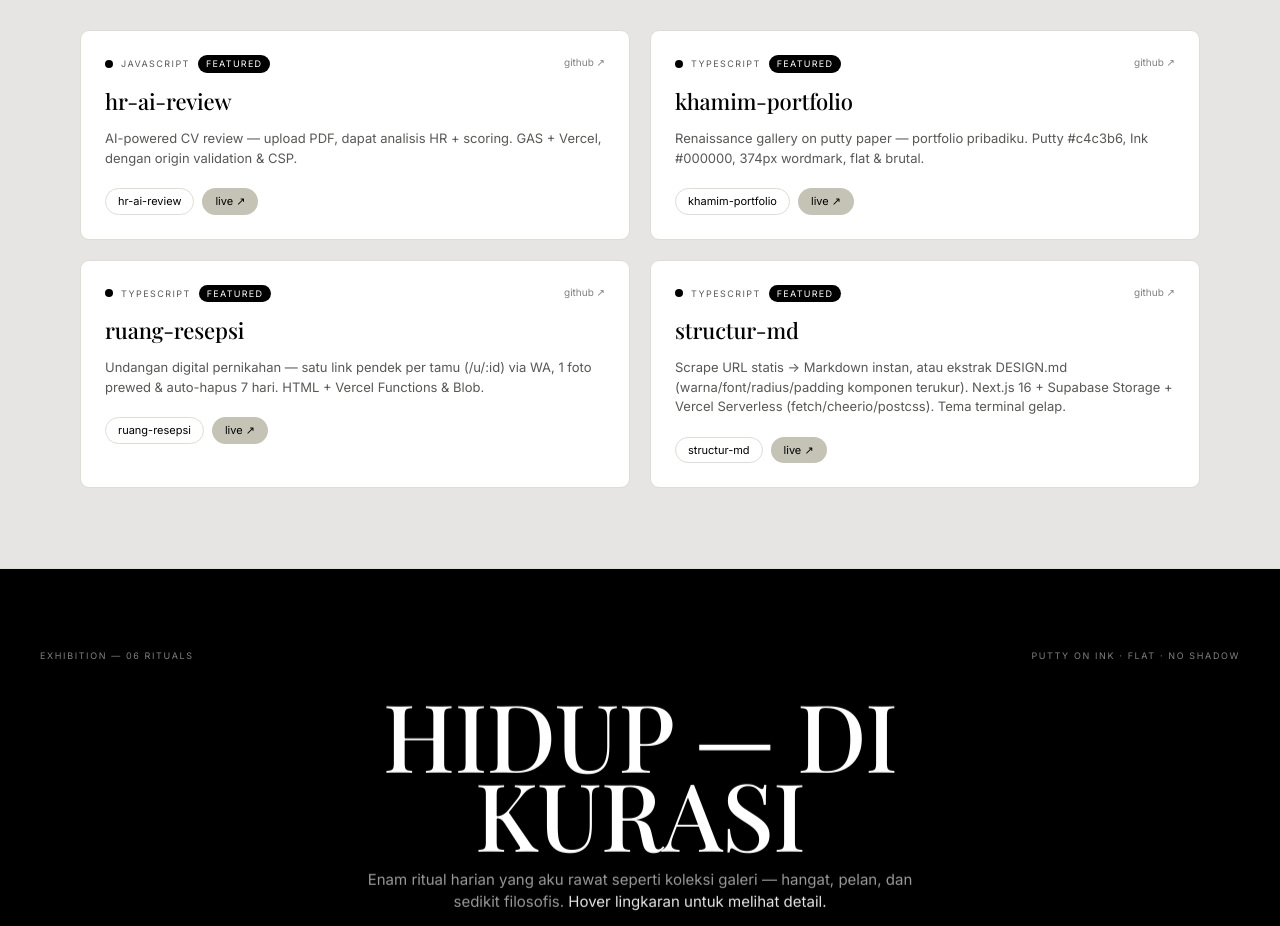
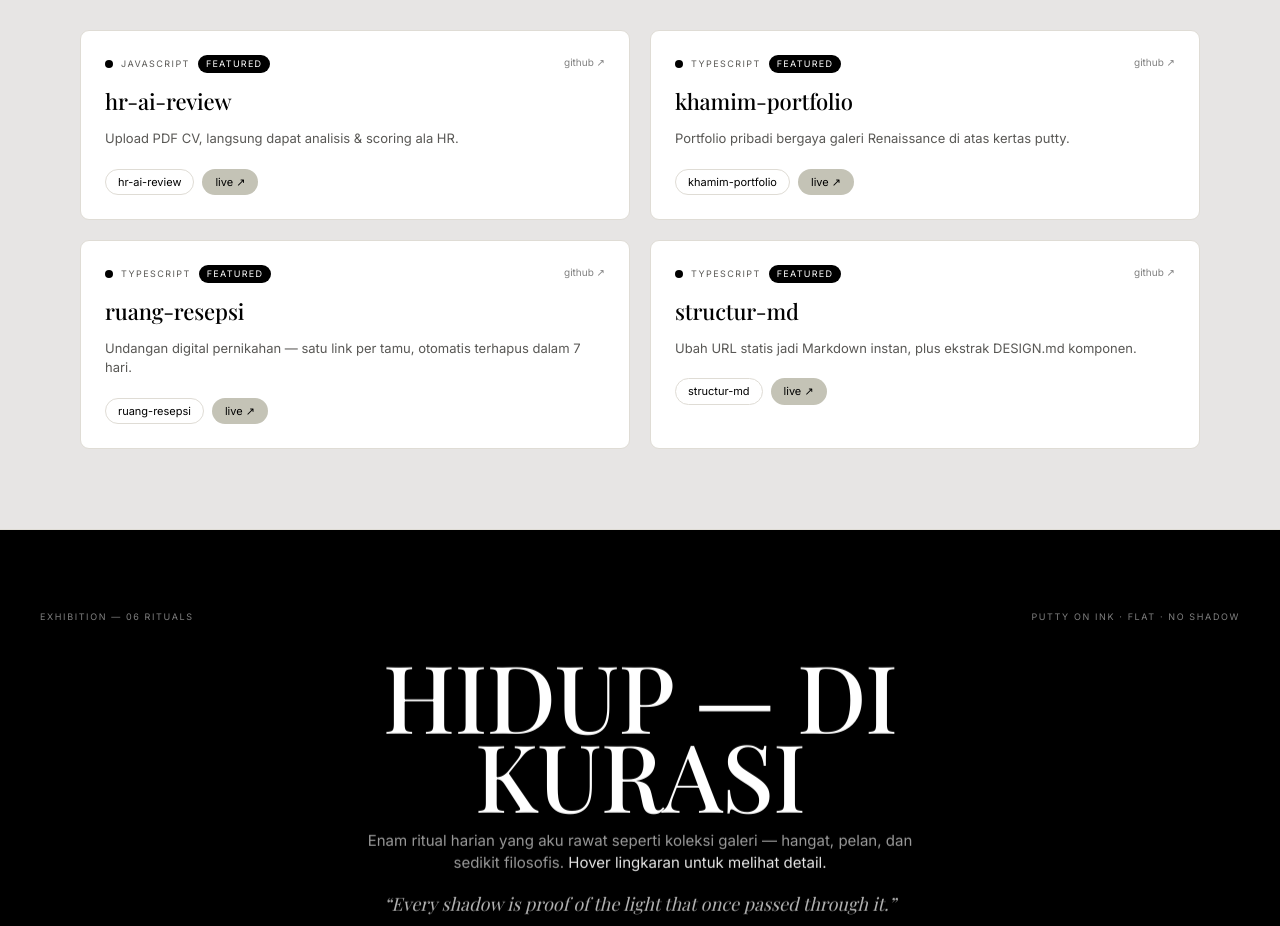
Before and after one commit to khamimzarr/khamim-portfolio, a Next.js app: page / in a window 1280 px wide. Shown: the part 2360-3286 px from the top of the page. Built offline with nearby package versions, Linux system fonts and the light colour scheme.

Commit message:
refactor: sederhanakan deskripsi proyek di section Karya

```diff
--- a/src/app/page.tsx
+++ b/src/app/page.tsx
@@ -55,7 +55,7 @@ export default function Home() {
   const projects = [
     {
       name: "hr-ai-review",
-      desc: "AI-powered CV review — upload PDF, dapat analisis HR + scoring. GAS + Vercel, dengan origin validation & CSP.",
+      desc: "Upload PDF CV, langsung dapat analisis & scoring ala HR.",
       lang: "JavaScript",
       href: "https://github.com/khamimzarr/hr-ai-review",
       vercel: "https://hr-ai-review-nine.vercel.app",
@@ -63,7 +63,7 @@ export default function Home() {
     },
     {
       name: "khamim-portfolio",
-      desc: "Renaissance gallery on putty paper — portfolio pribadiku. Putty #c4c3b6, Ink #000000, 374px wordmark, flat & brutal.",
+      desc: "Portfolio pribadi bergaya galeri Renaissance di atas kertas putty.",
       lang: "TypeScript",
       href: "https://github.com/khamimzarr/khamim-portfolio",
       vercel: "https://khamim-portfolio.vercel.app",
@@ -71,7 +71,7 @@ export default function Home() {
     },
     {
       name: "ruang-resepsi",
-      desc: "Undangan digital pernikahan — satu link pendek per tamu (/u/:id) via WA, 1 foto prewed & auto-hapus 7 hari. HTML + Vercel Functions & Blob.",
+      desc: "Undangan digital pernikahan — satu link per tamu, otomatis terhapus dalam 7 hari.",
       lang: "TypeScript",
       href: "https://github.com/khamimzarr/ruang-resepsi",
       vercel: "https://ruang-resepsi.vercel.app",
@@ -79,7 +79,7 @@ export default function Home() {
     },
     {
       name: "structur-md",
-      desc: "Scrape URL statis -> Markdown instan, atau ekstrak DESIGN.md (warna/font/radius/padding komponen terukur). Next.js 16 + Supabase Storage + Vercel Serverless (fetch/cheerio/postcss). Tema terminal gelap.",
+      desc: "Ubah URL statis jadi Markdown instan, plus ekstrak DESIGN.md komponen.",
       lang: "TypeScript",
       href: "https://github.com/khamimzarr/structur-md",
       vercel: "https://structur-md.vercel.app",
```
